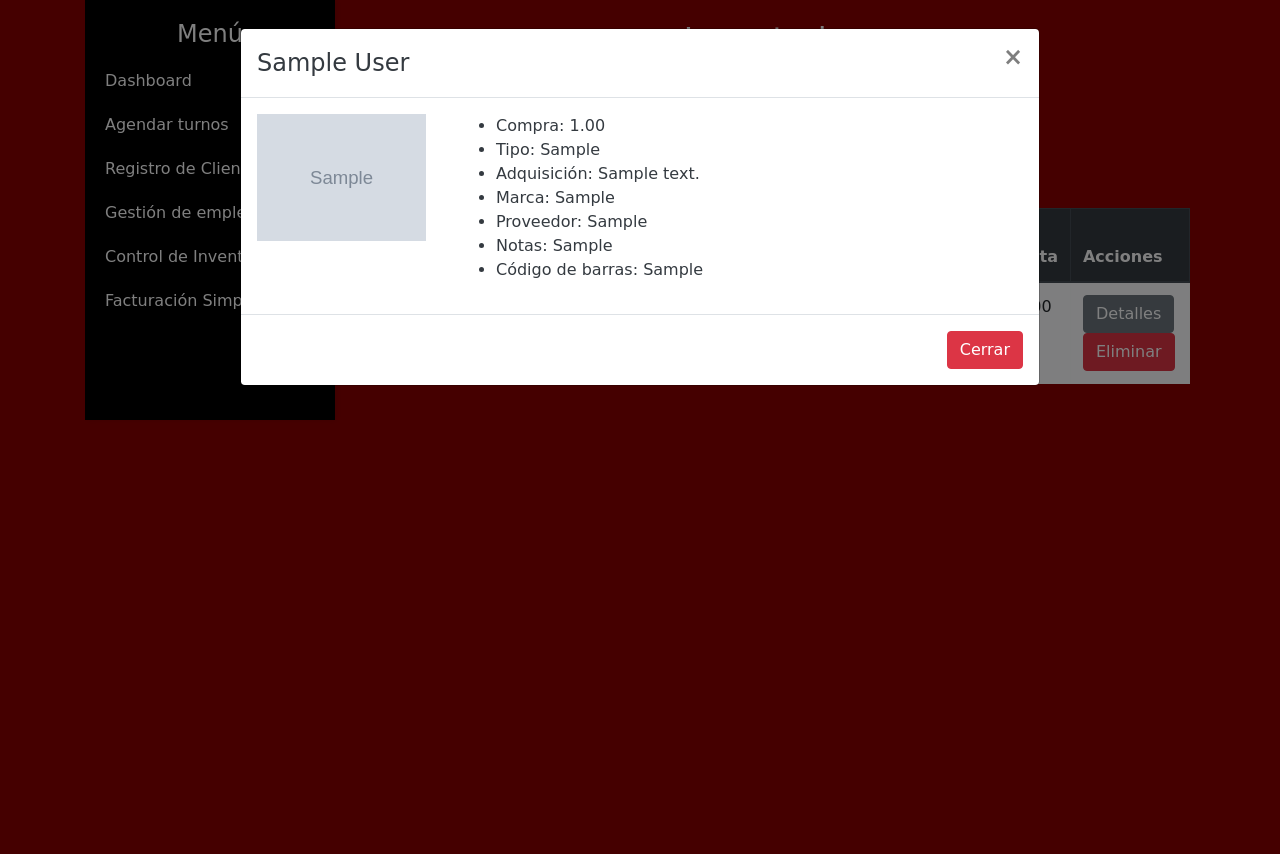
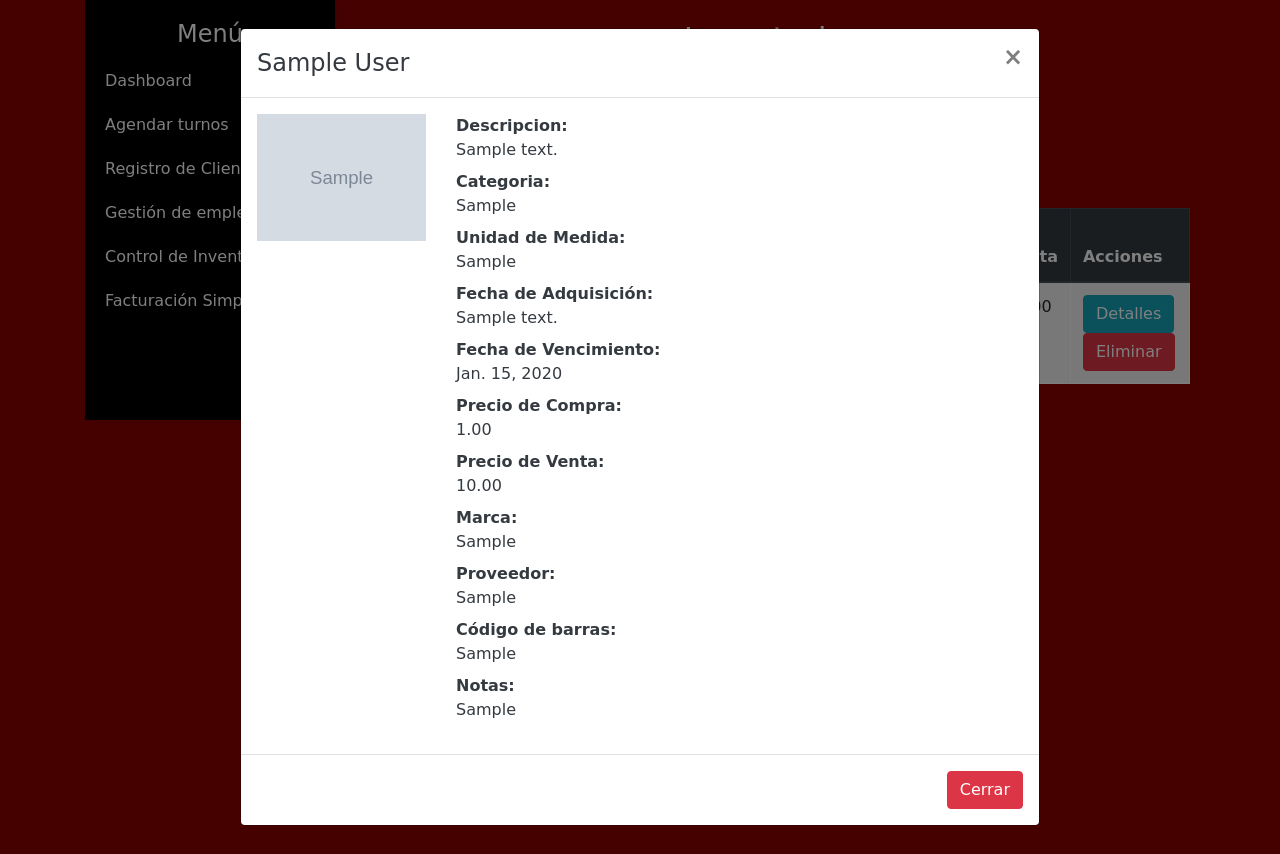
Before and after one commit to Alexd062024/DjangoPeluqueria, a Django app: page /inventario/ in a window 1280 px wide, after a click on "Detalles". Run offline with Django 4.2, Linux system fonts and the light colour scheme; tables that the repository leaves empty hold one stand-in row (values such as "Sample post"); grey boxes marked "Sample" are stand-in pictures; some libraries are stand-ins or nearby versions.

Commit message:
actualizacion visual - formulario detalles del producto

```diff
--- a/users/forms.py
+++ b/users/forms.py
@@ -53,12 +53,12 @@ class ProductoForm(forms.ModelForm):
             'precio_venta': forms.NumberInput(attrs={'class': 'form-control'}),
             'compra': forms.NumberInput(attrs={'class': 'form-control'}),
             'tipo': forms.Select(attrs={'class': 'form-control'}),
-            'adquisicion': forms.Select(attrs={'class': 'form-control'}),
+            'adquisicion': forms.TextInput(attrs={'class': 'form-control'}),
             'marca': forms.TextInput(attrs={'class': 'form-control'}),
             'proveedor': forms.TextInput(attrs={'class': 'form-control'}),
             'notas': forms.Textarea(attrs={'class': 'form-control', 'rows': '4'}),
             'codigo_barras': forms.TextInput(attrs={'class': 'form-control'}),
-            'imagen': forms.ClearableFileInput(attrs={'class': 'form-control-file', 'width': '200', 'height': '200'}),
+            'imagen': forms.ClearableFileInput(attrs={'class': 'form-control-file'}),
         }
         labels = {
             'nombre': 'Nombre del Producto',
@@ -68,7 +68,7 @@ class ProductoForm(forms.ModelForm):
             'cantidad_disponible': 'Cantidad Disponible',
             'precio_venta': 'Precio de Venta',
             'compra': 'Precio de Compra',
-            'tipo': 'Tipo de Producto',
+            'tipo': 'Unidad de Medida',
             'adquisicion': 'Fecha de adquisición',
             'marca': 'Marca',
             'proveedor': 'Proveedor',
--- a/users/templates/users/inventario.html
+++ b/users/templates/users/inventario.html
@@ -5,7 +5,7 @@
     <p>Productos registrados en el inventario</p>
     <button type="button" class="btn btn-light mb-3 align-self-start" data-toggle="modal" data-target="#modal-nuevo-producto">Nuevo Producto</button>
 
-    <table class="table table-light table-hover table-bordered">
+    <table class="table table-light table-striped table-bordered">
         <thead class="thead-dark">
             <tr>
                 <th>ID</th>
@@ -29,7 +29,7 @@
                 <td>{{ producto.cantidad_disponible }}</td>
                 <td>{{ producto.precio_venta }}</td>
                 <td>
-                    <button type="button" class="btn btn-secondary" data-toggle="modal" data-target="#modal-detalle-{{ producto.id }}">Detalles</button>
+                    <button type="button" class="btn btn-info" data-toggle="modal" data-target="#modal-detalle-{{ producto.id }}">Detalles</button>
                     <button type="button" class="btn btn-danger" onclick="confirmarEliminar('{{ producto.id }}')">Eliminar</button>
                 </td>
             </tr>
@@ -50,16 +50,31 @@
                                     <img src="http://via.placeholder.com/200x200" alt="Imagen del producto" class="img-fluid">
                                     {% endif %}
                                 </div>
-                                <div class="col-9">
-                                    <ul>
-                                        <li>Compra: {{ producto.compra }}</li>
-                                        <li>Tipo: {{ producto.tipo }}</li>
-                                        <li>Adquisición: {{ producto.adquisicion }}</li> <!-- A mi parecer, adquisicion es una fecha y no un metodo)? -->
-                                        <li>Marca: {{ producto.marca }}</li>
-                                        <li>Proveedor: {{ producto.proveedor }}</li>
-                                        <li>Notas: {{ producto.notas }}</li>
-                                        <li>Código de barras: {{ producto.codigo_barras }}</li>
-                                    </ul>
+                                <div class="col-9 ">
+                                    <dl>
+                                        <dt>Descripcion:</dt>
+                                        <dd>{{ producto.descripcion}}</dd>
+                                        <dt>Categoria:</dt>
+                                        <dd>{{ producto.categoria}}</dd>
+                                        <dt>Unidad de Medida:</dt>
+                                        <dd>{{ producto.tipo }}</dd>
+                                        <dt>Fecha de Adquisición:</dt>
+                                        <dd>{{ producto.adquisicion }}</dd>
+                                        <dt>Fecha de Vencimiento:</dt>
+                                        <dd>{{ producto.fecha_vencimiento}}</dd>
+                                        <dt>Precio de Compra:</dt>
+                                        <dd>{{ producto.compra }}</dd>
+                                        <dt>Precio de Venta:</dt>
+                                        <dd>{{ producto.precio_venta}}</dd>
+                                        <dt>Marca:</dt>
+                                        <dd>{{ producto.marca }}</dd>
+                                        <dt>Proveedor:</dt>
+                                        <dd>{{ producto.proveedor }}</dd>
+                                        <dt>Código de barras:</dt>
+                                        <dd>{{ producto.codigo_barras }}</dd>
+                                        <dt>Notas:</dt>
+                                        <dd>{{ producto.notas }}</dd>
+                                    </dl>
                                 </div>
                             </div>
                         </div>
@@ -147,8 +162,9 @@
                         </div>
                         </div>
                     </div>
+                    <button type="submit" class="btn btn-primary btn-block">Guardar</button>
                 </form>
-                <button type="submit" class="btn btn-primary btn-block">Guardar</button>
+
             </div>
         </div>
     </div>
```
